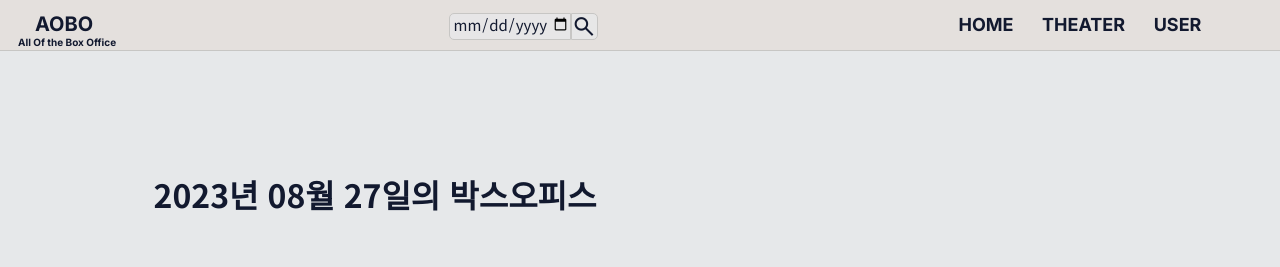
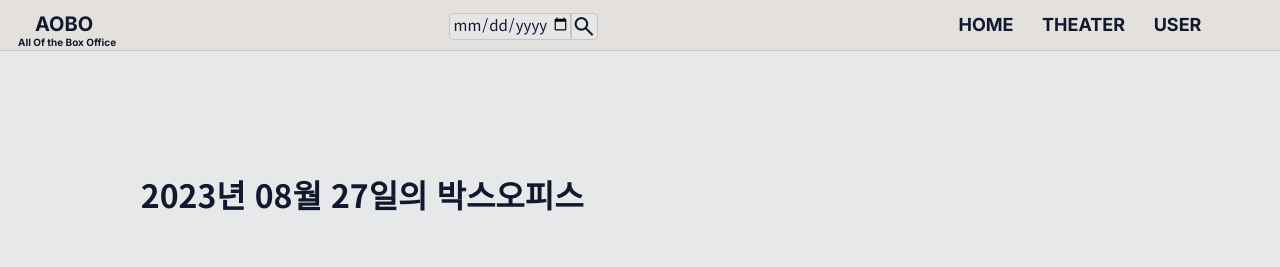
Before and after one commit to SeongBinBin/AOBO, a website with bundled scripts: page index.html in a window 1280 px wide. Shown: the top 267 px of the page. Built offline with nearby package versions, Linux system fonts and the light colour scheme; no server answers.

Commit message:
08.28 update

```diff
--- a/css/main.css
+++ b/css/main.css
@@ -5,7 +5,12 @@
 
 .boxoffice_date{
     position: relative;
-    top: 150px; left: 12%;
+    top: 150px; left: 11%;
+}
+
+.boxoffice{
+    display: grid;
+    gap: 30px;
 }
 
 .item{
@@ -16,6 +21,9 @@
     top: 200px; left: 15%;
     cursor: pointer;
     border-bottom: 1px solid rgba(193, 198, 203, .8);
+}
+.item:nth-last-child(1){
+    margin-bottom: 230px;
 }
 .item:hover{
     opacity: .8;
```
